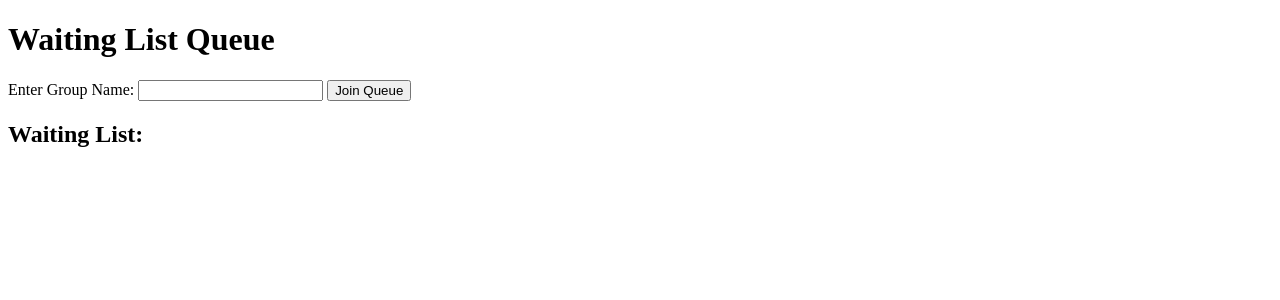
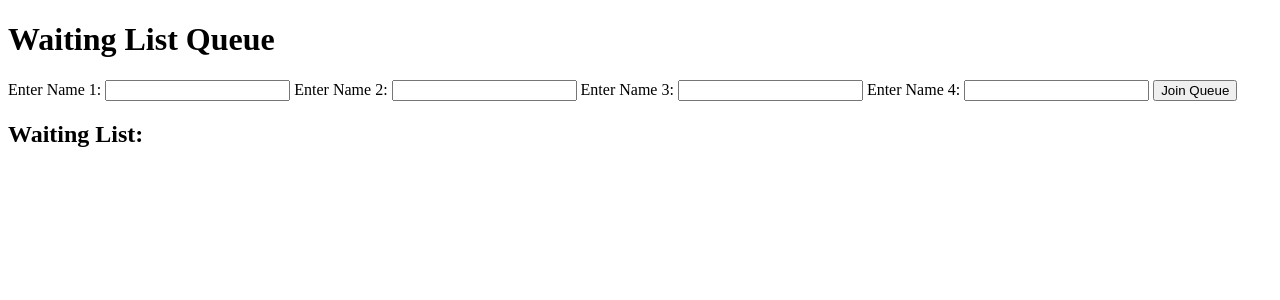
Before and after one commit to evanja57/EvanRyanSBHacksX, a Django app: page /queue/ in a window 1280 px wide. Shown: the top 300 px of the page. Run offline with Django 3.2, Linux system fonts and the light colour scheme.

Commit message:
new and improved queue

```diff
--- a/pickel/home/templates/home/queue.html
+++ b/pickel/home/templates/home/queue.html
@@ -9,6 +9,25 @@
     #waiting-list {
       margin-top: 20px;
     }
+    .edit-button {
+      cursor: pointer;
+      color: blue;
+      text-decoration: underline;
+      margin-left: 10px;
+    }
+    .finish-edits-button {
+      cursor: pointer;
+      color: green;
+      text-decoration: underline;
+      margin-left: 10px;
+    }
+    .editable-content {
+      display: inline-block;
+      border: 1px solid #ccc;
+      padding: 5px;
+      margin-right: 5px;
+      white-space: nowrap;
+    }
   </style>
 </head>
 <body>
@@ -16,8 +35,18 @@
   <h1>Waiting List Queue</h1>
 
   <div>
-    <label for="groupName">Enter Group Name:</label>
-    <input type="text" id="groupName">
+    <label for="groupMember1">Enter Name 1:</label>
+    <input type="text" id="groupMember1">
+
+    <label for="groupMember2">Enter Name 2:</label>
+    <input type="text" id="groupMember2">
+
+    <label for="groupMember3">Enter Name 3:</label>
+    <input type="text" id="groupMember3">
+
+    <label for="groupMember4">Enter Name 4:</label>
+    <input type="text" id="groupMember4">
+
     <button onclick="addToQueue()">Join Queue</button>
   </div>
 
@@ -29,19 +58,33 @@
   <script>
     // JavaScript to manage the waiting list queue
     const queue = [];
+    let editingGroupIndex = -1;
 
     function addToQueue() {
-      const groupName = document.getElementById("groupName").value;
+      const groupMember1 = document.getElementById("groupMember1").value;
+      const groupMember2 = document.getElementById("groupMember2").value;
+      const groupMember3 = document.getElementById("groupMember3").value;
+      const groupMember4 = document.getElementById("groupMember4").value;
 
-      if (groupName.trim() === "") {
-        alert("Please enter a group name.");
+      const group = [groupMember1, groupMember2, groupMember3, groupMember4].filter(name => name.trim() !== "");
+
+      if (group.length === 0) {
+        alert("Please enter at least one name to join the waiting list.");
         return;
       }
 
-      queue.push(groupName);
+      const existingGroupIndex = findGroupIndex(group);
+
+      if (existingGroupIndex !== -1) {
+        // Update existing group
+        queue[existingGroupIndex] = group;
+      } else {
+        // Add new group
+        queue.push(group);
+      }
 
       updateQueueDisplay();
-      document.getElementById("groupName").value = "";
+      resetInputFields();
     }
 
     function updateQueueDisplay() {
@@ -50,9 +93,76 @@
 
       for (let i = 0; i < queue.length; i++) {
         const listItem = document.createElement("li");
-        listItem.textContent = `${i + 1}. ${queue[i]}`;
+
+        if (editingGroupIndex === i) {
+          // Display editable content during editing
+          for (let j = 0; j < 4; j++) {
+            const contentEditable = document.createElement("div");
+            contentEditable.className = "editable-content";
+            contentEditable.contentEditable = true;
+            contentEditable.textContent = queue[i][j];
+            contentEditable.addEventListener("input", (event) => updateName(i, j, event.target.textContent));
+            listItem.appendChild(contentEditable);
+          }
+
+          const finishEditsButton = document.createElement("button");
+          finishEditsButton.textContent = "Finish Edits?";
+          finishEditsButton.className = "finish-edits-button";
+          finishEditsButton.addEventListener("click", () => finishEdits(i));
+          listItem.appendChild(finishEditsButton);
+        } else {
+          // Display names and "Edit" button
+          listItem.textContent = `${i + 1}. ${queue[i].join(', ')}`;
+
+          const editButton = document.createElement("button");
+          editButton.textContent = "Edit";
+          editButton.className = "edit-button";
+          editButton.addEventListener("click", () => startEditing(i));
+          listItem.appendChild(editButton);
+        }
+
         queueElement.appendChild(listItem);
       }
+    }
+
+    function resetInputFields() {
+      document.getElementById("groupMember1").value = "";
+      document.getElementById("groupMember2").value = "";
+      document.getElementById("groupMember3").value = "";
+      document.getElementById("groupMember4").value = "";
+    }
+
+    function startEditing(groupIndex) {
+      // Start editing the selected group
+      editingGroupIndex = groupIndex;
+      updateQueueDisplay();
+    }
+
+    function updateName(groupIndex, memberIndex, newName) {
+      // Update name during editing
+      queue[groupIndex][memberIndex] = newName;
+      updateQueueDisplay();
+    }
+
+    function finishEdits(groupIndex) {
+      // Finish editing and save changes
+      editingGroupIndex = -1;
+      updateQueueDisplay();
+    }
+
+    function findGroupIndex(newGroup) {
+      // Check if the new group already exists in the queue
+      for (let i = 0; i < queue.length; i++) {
+        if (arraysEqual(queue[i], newGroup)) {
+          return i;
+        }
+      }
+      return -1;
+    }
+
+    function arraysEqual(arr1, arr2) {
+      // Helper function to check if two arrays are equal
+      return JSON.stringify(arr1) === JSON.stringify(arr2);
     }
   </script>
 
```
